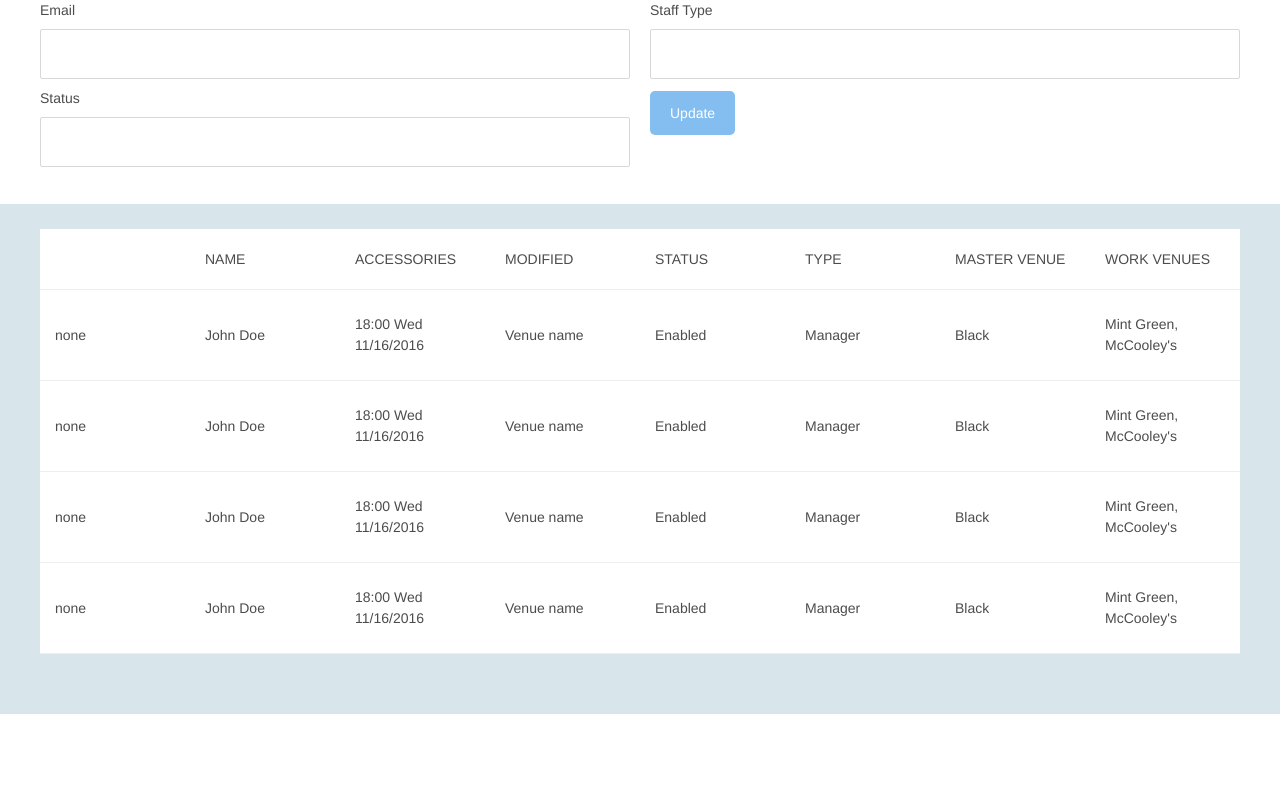
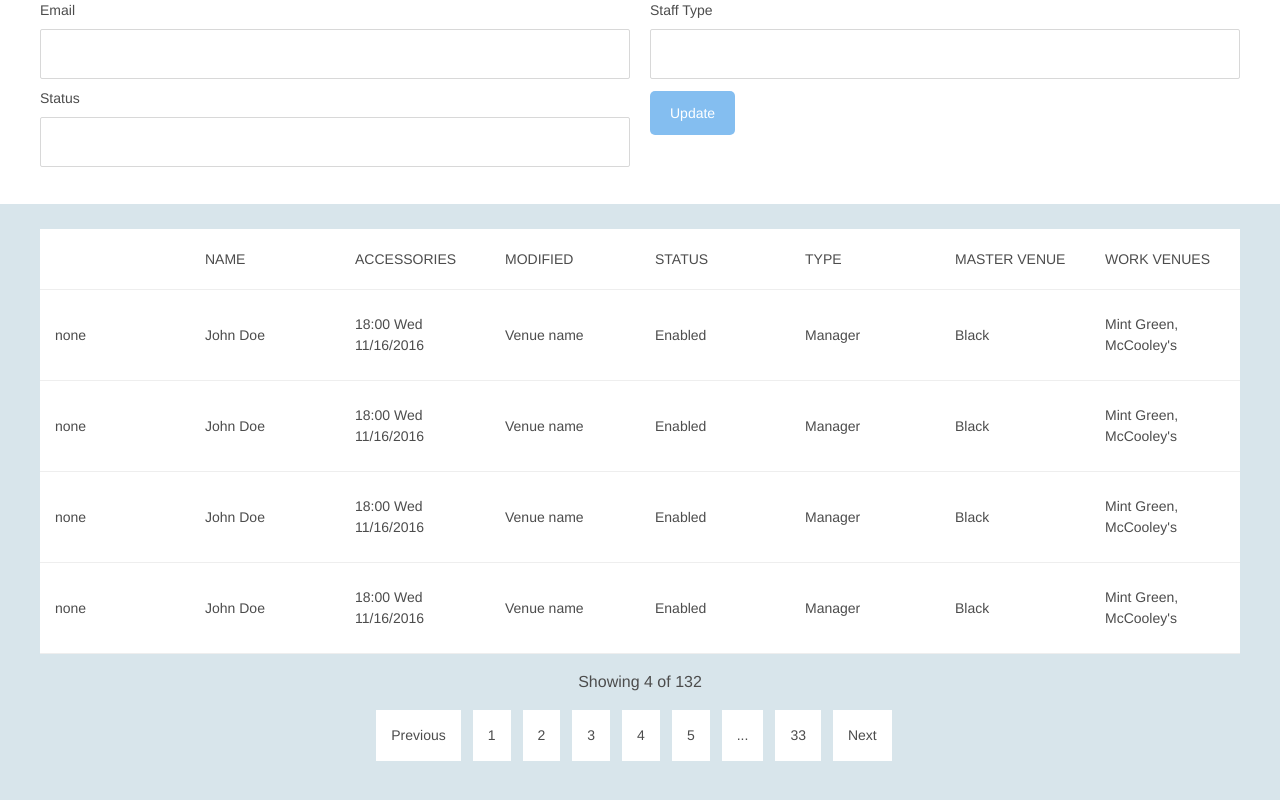
Before and after one commit to socaseinpoint/boss, a React (Create React App) app: page / in a window 1280 px wide. Shown: the part 292-1092 px from the top of the page. Before the commit the page ends 1006 px from the top, so only its background shows below. Built offline with nearby package versions, Linux system fonts and the light colour scheme.

Commit message:
Add Staff Members Global State and Pagination

```diff
--- /dev/null
+++ b/src/components/constants/actionTypes.js
@@ -0,0 +1,2 @@
+export const GET_STAFF_MEMBERS = 'GET_STAFF_MEMBERS';
+export const ADD_STAFF_MEMBERS = 'ADD_STAFF_MEMBERS';
--- a/src/components/pages/staff-members/StaffMembers.js
+++ b/src/components/pages/staff-members/StaffMembers.js
@@ -5,12 +5,25 @@ import Content from './content';
 import { initialStaffMembers } from '../../../utils/initialState';
 
 const StaffMembers = () => {
-  const [members] = useState(initialStaffMembers);
+  const [members] = useState({
+    loading: false,
+    errors: null,
+    filters: {
+      name: null,
+      email: null,
+      status: null,
+      venue: null,
+      staffType: null,
+    },
+    perPage: 4,
+    currentPage: 0,
+    data: initialStaffMembers,
+  });
 
   return (
     <DefaultLayout>
       <Dashboard />
-      <Content members={members} />
+      <Content members={members.data} />
     </DefaultLayout>
   );
 };
--- a/src/components/pages/staff-members/content/Content.js
+++ b/src/components/pages/staff-members/content/Content.js
@@ -1,12 +1,14 @@
 import React from 'react';
 import PropTypes from 'prop-types';
 import StaffMembersTable from '../../../partials/staff-members-table';
+import Paginator from '../../../partials/pagination';
 import styles from './content.module.css';
 
 const Content = ({ members }) => (
   <div className={styles.content}>
     <div className={styles.inner}>
       <StaffMembersTable members={members} />
+      <Paginator />
     </div>
   </div>
 );
--- /dev/null
+++ b/src/components/partials/pagination/Pagination.js
@@ -0,0 +1,26 @@
+import React from 'react';
+import styles from './paginator.module.css';
+
+const Pagination = ({current, total, onChange, limit}) => {
+  return (
+    <>
+      <div className={styles.count}>
+        Showing 4 of 132
+      </div>
+
+      <div className={styles.last}>
+        <span className={styles.action}>Previous</span>
+        <span className={styles.action}>1</span>
+        <span className={styles.action}>2</span>
+        <span className={styles.action}>3</span>
+        <span className={styles.action}>4</span>
+        <span className={styles.action}>5</span>
+        <span className={styles.action}>...</span>
+        <span className={styles.action}>33</span>
+        <span className={styles.action}>Next</span>
+      </div>
+    </>
+  );
+};
+
+export default Pagination;
--- /dev/null
+++ b/src/components/partials/pagination/index.js
@@ -0,0 +1,3 @@
+import Pagination from './Pagination';
+
+export default Pagination;
--- /dev/null
+++ b/src/components/partials/pagination/paginator.module.css
@@ -0,0 +1,70 @@
+.count {
+  margin: 0;
+  padding: 0;
+  color: #4c4c4c;
+  font-family: "Montserrat", "Helvetica Neue", Helvetica, Roboto, Arial, sans-serif;
+  font-size: 14px;
+  font-style: normal;
+  font-feature-settings: normal;
+  font-variant: normal;
+  font-weight: 400;
+  letter-spacing: normal;
+  line-height: 1.5;
+  text-align: left;
+  text-indent: 0;
+  text-transform: none;
+  white-space: normal;
+  word-spacing: normal;
+  display: block;
+  width: 100%;
+  font-size: 16px;
+  line-height: 1;
+  text-align: center;
+  margin-top: 20px;
+}
+
+.last {
+  box-sizing: border-box;
+  display: -ms-flexbox;
+  display: flex;
+  -ms-flex-pack: center;
+  justify-content: center;
+  -ms-flex-align: stretch;
+  align-items: stretch;
+  width: 100%;
+  list-style: none;
+  margin: 0;
+  padding: 0;
+  margin-top: 20px;
+}
+
+.action {
+  margin: 0;
+  padding: 0;
+  color: #4c4c4c;
+  font-family: "Montserrat", "Helvetica Neue", Helvetica, Roboto, Arial, sans-serif;
+  font-size: 14px;
+  font-style: normal;
+  font-feature-settings: normal;
+  font-variant: normal;
+  font-weight: 400;
+  letter-spacing: normal;
+  line-height: 1.5;
+  text-align: left;
+  text-indent: 0;
+  text-transform: none;
+  white-space: normal;
+  word-spacing: normal;
+  position: relative;
+  -ms-flex-positive: 0;
+  flex-grow: 0;
+  -ms-flex-negative: 0;
+  flex-shrink: 0;
+  display: block;
+  padding: 15px;
+  text-align: center;
+  white-space: nowrap;
+  background-color: #FFF;
+  transition: all .2s;
+  margin-right: 12px;
+}
```
Also changed, not shown: src/components/actions/staffMembers.js (added).
